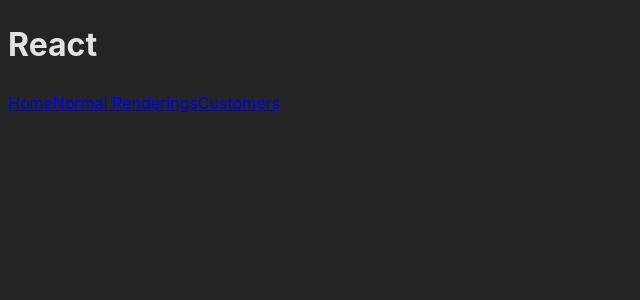
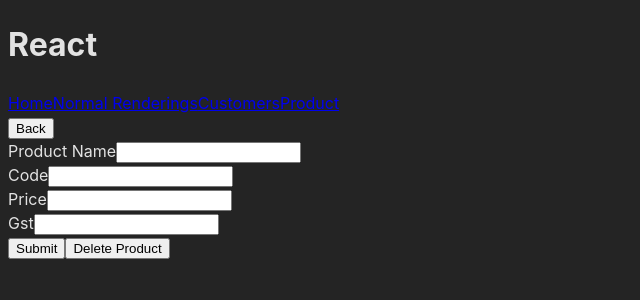
Before and after one commit to HarisankarA/React, a React (Vite) app in the folder New batch/react-app/: page /product/edit/1 in a window 1280 px wide. Shown: the top 300 px of the page, without its empty margins (0-640 px from the left). Built offline with nearby package versions, Linux system fonts and the light colour scheme; no server answers.

Commit message:
update on 04/23/2024

```diff
--- a/New batch/react-app/package.json
+++ b/New batch/react-app/package.json
@@ -11,6 +11,7 @@
   },
   "dependencies": {
     "axios": "^1.6.8",
+    "cors": "^2.8.5",
     "react": "^18.2.0",
     "react-dom": "^18.2.0",
     "react-router-dom": "^6.22.3"
--- a/New batch/react-app/src/App.jsx
+++ b/New batch/react-app/src/App.jsx
@@ -9,6 +9,10 @@
 import CustomerAdd from './components/customers/CustomerAdd'
 import CustomerList from './components/customers/CustomerList'
 import CustomerPatch from './components/customers/CustomerPatch'
+
+import ProductGet from './components/products/ProductGet'
+import ProductAdd from './components/products/ProductAdd'
+import ProductEdit from './components/products/ProductEdit'
 
 
 
@@ -31,6 +35,10 @@
                 <Route path='/customer/add/' element={<CustomerAdd/>} />
                 <Route path='/customer/patch/:id/' element={<CustomerPatch/>} />
 
+                <Route path='/product/list/' element = {<ProductGet/>}/>
+                <Route path='/product/add/' element = {<ProductAdd/>}/>
+                <Route path='/product/edit/:id/' element = {<ProductEdit/>}/>
+
             </Routes>
 
 
--- a/New batch/react-app/src/components/NavBar.jsx
+++ b/New batch/react-app/src/components/NavBar.jsx
@@ -21,6 +21,7 @@
 
             <li>
                 <NavLink to = {'/customer/list/'}>Customers</NavLink>
+                <NavLink to = {'/product/list/'}>Product</NavLink>
             </li>
 
 
--- a/New batch/react-app/src/components/customers/CustomerList.jsx
+++ b/New batch/react-app/src/components/customers/CustomerList.jsx
@@ -6,14 +6,14 @@
 const CustomerList = () => {
 
     const navigate = useNavigate()
+    const [data, setData] = useState([])
+
+
     const params = useParams()
-
-    const [data, setData] = useState([])
     const {id} = params
-
     const Deletecustomer = (id) => {
         axios.delete(`http://127.0.0.1:4000/customers/${id}/`)
-        .then(response => setData(data.filter(customer=> customer._id !== id)))
+        .then(response => setData(data.filter(customer => customer._id !== id)))
         .catch(error=>{})
     }
 
@@ -39,6 +39,7 @@
                     <th>Customer</th>
                     <th>Industry</th>
                     <th>Edit</th>
+                    <th>Delete</th>
                 </tr>
             </thead>
 
--- /dev/null
+++ b/New batch/react-app/src/components/products/ProductAdd.jsx
@@ -0,0 +1,56 @@
+import axios from 'axios'
+import React, { useState } from 'react'
+import { useNavigate } from 'react-router-dom'
+
+const ProductAdd = () => {
+    const navigate = useNavigate()
+    const [product_name, setProduct_name] = useState('')
+    const [code, setCode] = useState('')
+    const [price, setPrice] = useState('')
+    const [gst, setGst] = useState('')
+
+     const ProductAdd = (event) => {
+        event.preventDefault()
+
+        const productDataSet = {
+
+            product_name:product_name,
+            code: code,
+            price: price,
+            gst:gst
+        }
+
+        axios.post('http://127.0.0.1:4000/products/', productDataSet)
+        .then(response => navigate('/product/list/'))
+        .catch(error => {})
+
+     }
+
+    //
+
+  return (
+
+        <div>
+
+            <button onClick={() => navigate('/product/list/')}>Back</button> <br />
+
+            <label htmlFor="">product Name::</label>
+            <input type="text" value={product_name} onChange={event => setProduct_name(event.target.value)} /> <br />
+
+            <label htmlFor="">Code::</label>
+            <input type="text" value={code} onChange={event => setCode(event.target.value)} /> <br />
+
+            <label htmlFor="">Price::</label>
+            <input type="text" value={price} onChange={event => setPrice(event.target.value)} /> <br />
+
+            <label htmlFor="">GST::</label>
+            <input type="text" value={gst} onChange={event => setGst(event.target.value)} /> <br />
+
+            <input type="submit" onClick={event => ProductAdd(event)}/>
+
+        </div>
+
+  )
+}
+
+export default ProductAdd
--- /dev/null
+++ b/New batch/react-app/src/components/products/ProductEdit.jsx
@@ -0,0 +1,79 @@
+import axios from 'axios'
+import React, { useEffect, useState } from 'react'
+import { useNavigate, useParams } from 'react-router-dom'
+
+const ProductEdit = () => {
+
+  const navigate = useNavigate()
+  const params = useParams()
+
+    const {id} = params
+    const [product_name, setProduct_name] = useState("")
+    const [code, setCode] = useState("")
+    const [price, setPrice] = useState("")
+    const [gst, setGst] = useState("")
+
+    const ProductPatch = event => {
+      event.preventDefault()
+
+      const productData_set = {
+
+        product_name: product_name,
+        code:code,
+        price:price,
+        gst:gst
+
+      }
+
+      axios.patch(`http://127.0.0.1:4000/products/${id}`,productData_set )
+      .then(response => navigate('/product/list/'))
+      .catch(error => {})
+
+    }
+
+    const ProductDelete = event => {
+      axios.delete(`http://127.0.0.1:4000/products/${id}`)
+      .then(response => navigate('/product/list/'))
+      .catch(error => {})
+    }
+
+      useEffect(() => {
+        axios.get(`http://127.0.0.1:4000/products/${id}`)
+        .then(response => {
+          setProduct_name(response.data.product_data.product_name)
+          setCode(response.data.product_data.code)
+          setPrice(response.data.product_data.price)
+          setGst(response.data.product_data.gst)
+        })
+        .catch(error => {})
+      },[])
+
+
+
+  return (
+
+    <div>
+
+        <button onClick={() => navigate('/product/list/')}>Back</button> <br />
+
+        <label htmlFor="">Product Name</label>
+        <input type="text" value={product_name}  onChange={event => setProduct_name(event.target.value)}/> <br />
+
+        <label htmlFor="">Code</label>
+        <input type="text" value={code}  onChange={event => setCode(event.target.value)}/> <br />
+
+        <label htmlFor="">Price</label>
+        <input type="text" value={price}  onChange={event => setPrice(event.target.value)}/> <br />
+
+        <label htmlFor="">Gst</label>
+        <input type="text" value={gst}  onChange={event => setGst(event.target.value)}/> <br />
+
+        <input type="submit" onClick={event => ProductPatch(event)}/>
+
+        <button onClick={event => ProductDelete(event)}>Delete Product</button>
+
+    </div>
+  )
+}
+
+export default ProductEdit
--- /dev/null
+++ b/New batch/react-app/src/components/products/ProductGet.jsx
@@ -0,0 +1,59 @@
+import axios from 'axios'
+import React, { useEffect, useState } from 'react'
+import ProductRender from './ProductRender'
+import { useNavigate, useParams } from 'react-router-dom'
+
+const ProductGet = () => {
+    const navigate = useNavigate()
+    const params = useParams()
+    const [pData, setPData] = useState([])
+
+    const {id} = params
+    const deletefunction = id => {
+        axios.delete(`http://127.0.0.1:4000/products/${id}`)
+        .then(response => setPData (pData.filter(product => product._id !==id)))
+        .catch(error => {})
+    }
+
+    useEffect(() => {
+        axios.get('http://127.0.0.1:4000/products/')
+        .then(response => setPData(response.data.product_data))
+        // .then(response => console.log(response))
+        .catch(error => {})
+    },[])
+
+     let productResult = pData.length > 0 ? pData.map((product, index) => <ProductRender key = {product._id} productData = {product} index ={index} DeleteProduct = {deletefunction}/>) :
+
+     <tr>
+        <td colSpan={8}>No Data Found</td>
+     </tr>
+
+
+  return (
+
+        <div>
+            <button onClick={() => navigate('/product/add/')}>Add New Product</button>
+            <table>
+                <thead>
+                    <tr>
+                        <th>S.No</th>
+                        <th>Product Name</th>
+                        <th>Code</th>
+                        <th>Price</th>
+                        <th>GST</th>
+                        <th>Edit</th>
+                        <th>Delete</th>
+                    </tr>
+                </thead>
+
+                <tbody>
+                    {productResult}
+                </tbody>
+            </table>
+
+        </div>
+
+  )
+}
+
+export default ProductGet
--- /dev/null
+++ b/New batch/react-app/src/components/products/ProductRender.jsx
@@ -0,0 +1,24 @@
+import React from 'react'
+import ProductGet from './ProductGet'
+import { useNavigate } from 'react-router-dom'
+
+const ProductRender = ({productData, index, DeleteProduct}) => {
+ const navigate = useNavigate()
+  return (
+    <tr>
+        <td>{index+1}</td>
+        <td>{productData.product_name}</td>
+        <td>{productData.code}</td>
+        <td>{productData.price}</td>
+        <td>{productData.gst}</td>
+        <td>
+          <button onClick={()=> navigate (`/product/edit/${productData._id}`)}>Edit</button>
+        </td>
+        <td>
+          <button onClick={() => DeleteProduct(productData._id)}>Delete</button>
+        </td>
+    </tr>
+  )
+}
+
+export default ProductRender
--- a/New batch/react-app/src/index.css
+++ b/New batch/react-app/src/index.css
@@ -25,3 +25,7 @@
     text-decoration: none;
 
   } */
+
+  th, td {
+    padding: 5px 10px 0px 5px;
+  }
```
Also changed, not shown: 1 other file (tests, documents, lock files or other folders).
